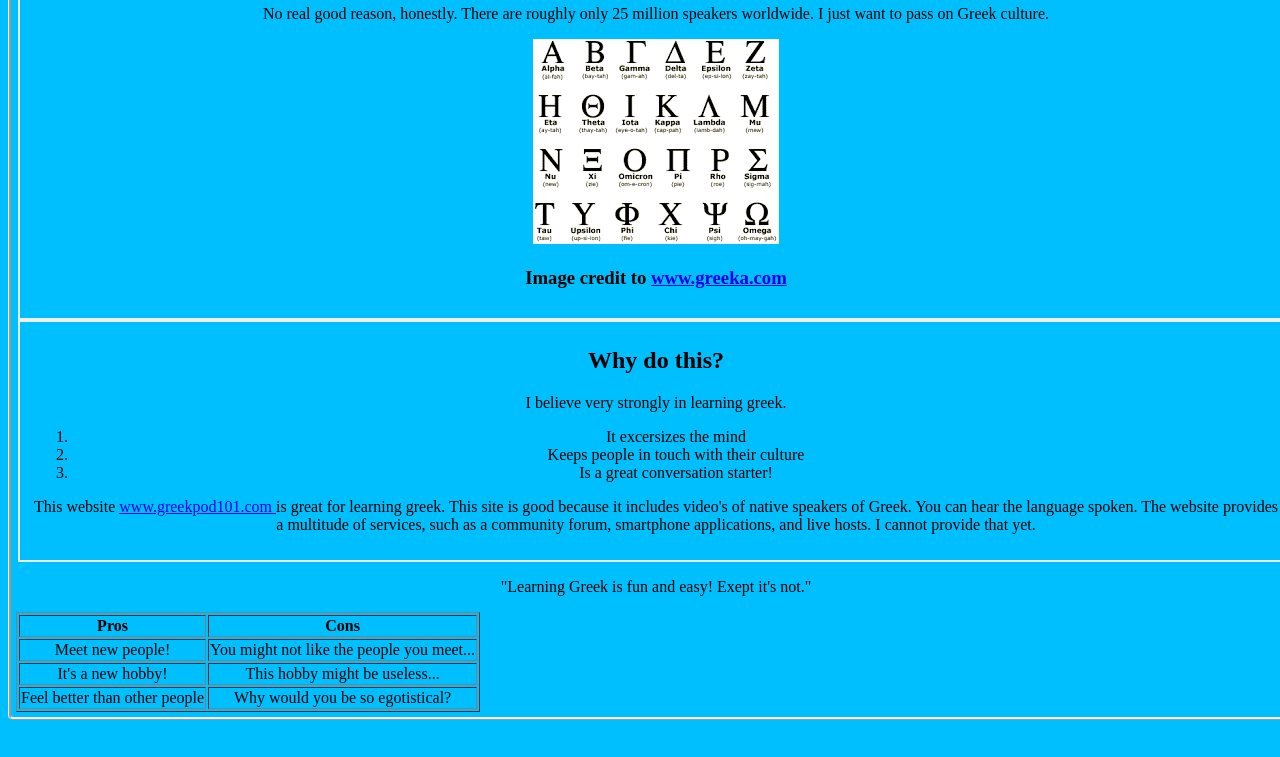
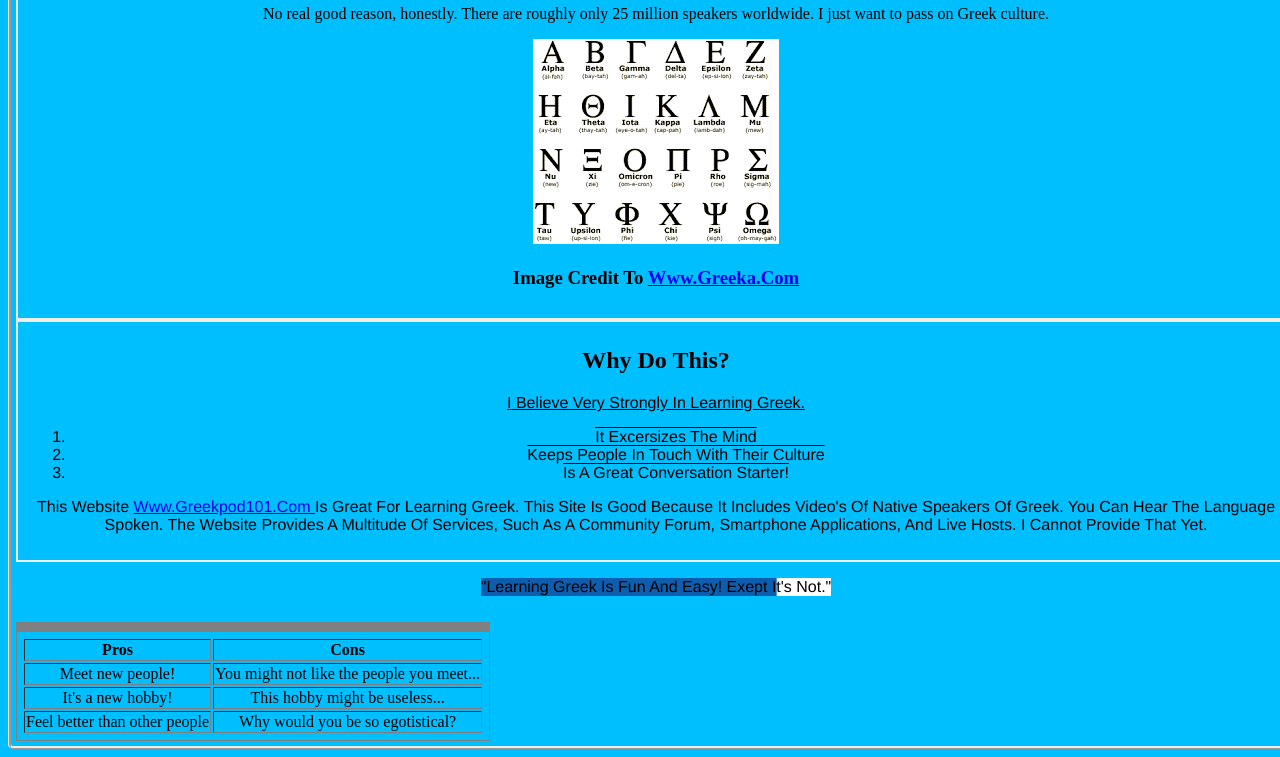
Before and after one commit to takivlasakakis/takivlasakakis.github.io, a plain HTML site: page index.html in a window 1280 px wide. Shown: the part 582-1339 px from the top of the page. Before the commit the page ends 1310 px from the top, so only its background shows below. Drawn offline with Linux system fonts and the light colour scheme.

Commit message:
Finished my attempt at adding all requirements for release 1, but need to test with this commit

```diff
--- a/index.html
+++ b/index.html
@@ -3,6 +3,9 @@
 <head>
 <link rel="stylesheet" href="styles.css" type="text/css">
 	<title>Learning Greek</title>
+  <style type="text/css">
+      a:visited {color: pink}
+  </style>
 </head>
 <fieldset>
 <nav>
@@ -13,29 +16,29 @@
   </ul>
 </nav>
 <body>
-	<h1> I speak Greek and am interested in teaching my sons how to speak Greek. </h1>
-		<p>This page will be dedicated to teaching the Greek language. I will update my progress on teaching my kids Greek and what kind of resources I'm using. I learned Greek through my parents. I will continue this tradition with my sons. I have two sons named Alexandros and Pericles. I think it's very important to carry on the tradition.</p>
+	<h1 class="header"> I speak Greek and am interested in teaching my sons how to speak Greek. </h1>
+		<p id="shadow">This page will be dedicated to teaching the Greek language. I will update my progress on teaching my kids Greek and what kind of resources I'm using. I learned Greek through my parents. I will continue this tradition with my sons. I have two sons named Alexandros and Pericles. I think it's very important to carry on the tradition.</p>
 
 	<img src="learngreek.jpg" alt="moon boots" />
-<h3>Image credit to <a href="https://www.westernseminary.edu/transformedblog/wp-content/uploads/2012/05/Greek-Bible.jpg"> www.westernseminary.edu </a> </h3>
+<h3 class="header">Image credit to <a href="https://www.westernseminary.edu/transformedblog/wp-content/uploads/2012/05/Greek-Bible.jpg"> www.westernseminary.edu </a> </h3>
 </fieldset>
 <p>
 
 
 </p>
 <fieldset>
-	<h2>Why speak Greek?</h2>
+	<h2 class="header">Why speak Greek?</h2>
 	<p>No real good reason, honestly. There are roughly only 25 million speakers worldwide. I just want to pass on Greek culture.</p>
 
 	<img src="greekalphabet.png" alt="moon boots" />
-<h3>Image credit to <a href="http://www.greeka.com/greece-culture/language/learn-greek.htm"> www.greeka.com </a> </h3>
+<h3 class="header">Image credit to <a href="http://www.greeka.com/greece-culture/language/learn-greek.htm"> www.greeka.com </a> </h3>
 </fieldset>
 <fieldset>
 <article>
-<h1>Why do this?</h1>
+<h1 class="header">Why do this?</h1>
 
-	<p>I believe very strongly in learning greek.</p>
-<ol>
+	<p id="underline">I believe very strongly in learning greek.</p>
+<ol id="overline">
 	<li>It excersizes the mind</li>
 	<li>Keeps people in touch with their culture</li>
 	<li>Is a great conversation starter!</li>
--- a/styles.css
+++ b/styles.css
@@ -11,6 +11,46 @@ body {
 
 fieldset {
 	border-style: double;
+	margin: auto;
 }
 
-article {}
+article {
+	font-family: Helvetica;
+  	text-transform: capitalize;
+}
+
+blockquote {
+	font-family: Helvetica;
+  	text-transform: capitalize;
+    display: inline-block;
+  	vertical-align: text-top;
+  	background-image: url("Flag_of_Greece.svg.png");
+}
+
+table {
+	padding: 5px;
+  	margin-top: 10px;
+  	text-align: center;
+  	border-style: solid;
+  	border-top: 10px solid #808080;
+}
+
+ol {
+	text-align: center;
+}
+.header {
+ 	font-family: "Times New Roman";
+  	text-transform: capitalize;
+}
+
+#underline{
+	text-decoration: underline;
+}
+
+#shadow {
+	text-shadow: 2px 2px #ff0000;
+}
+
+#overline {
+	text-decoration: overline;
+}
```
Also changed, not shown: Flag_of_Greece.svg.png (added). Lines whose indentation alone changed are shown as unchanged.
